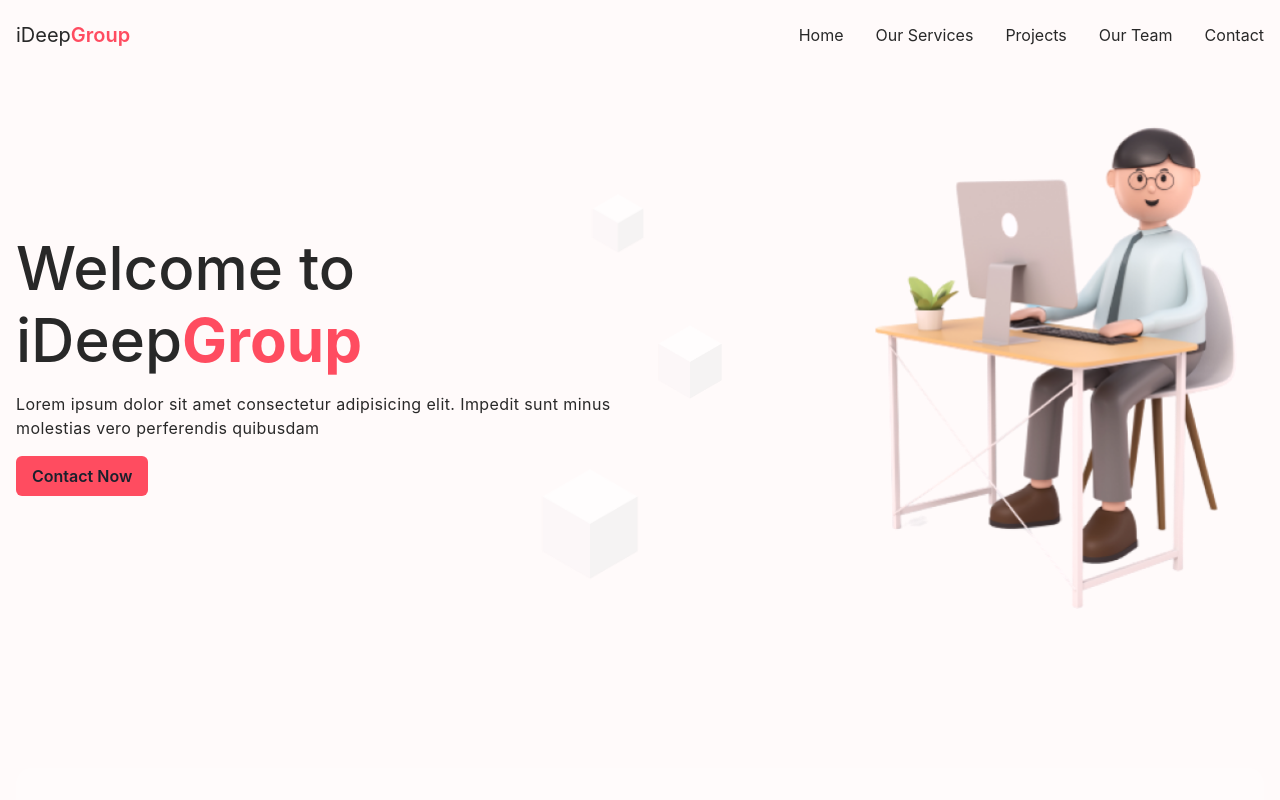
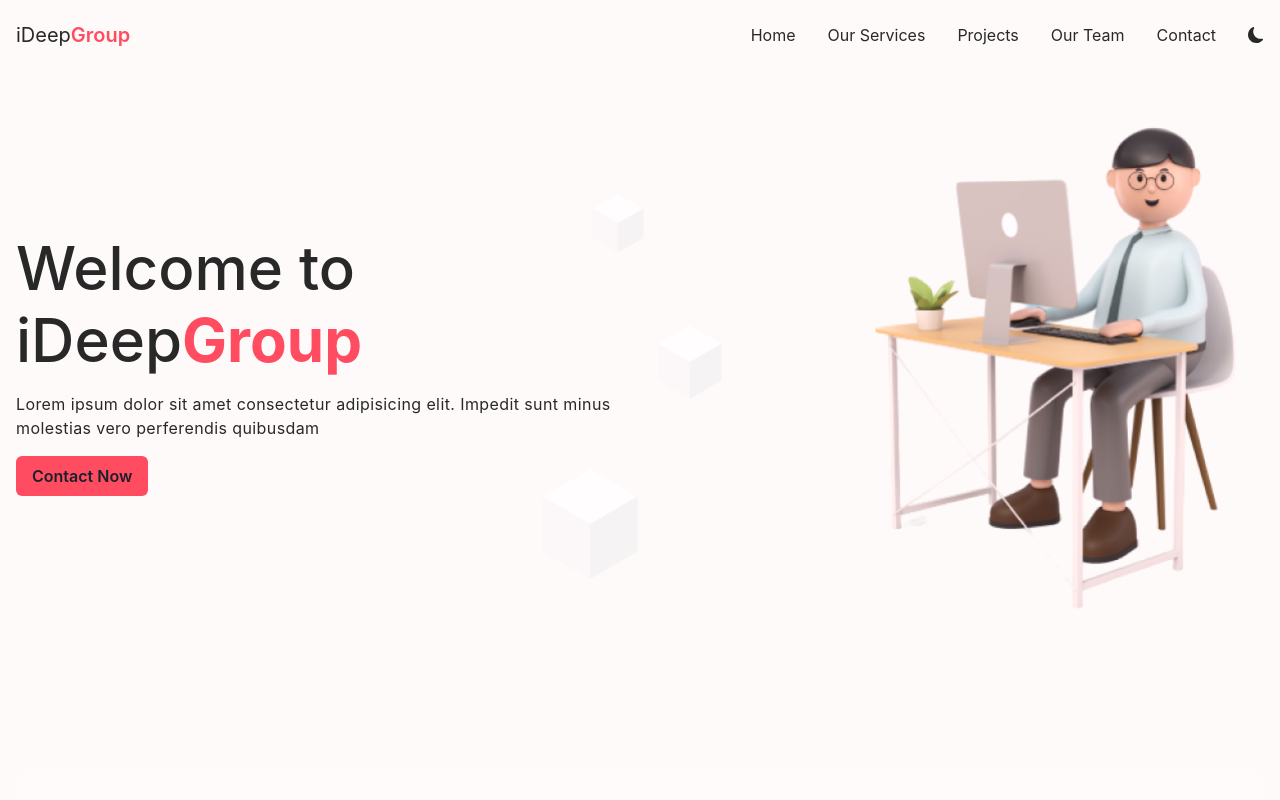
Before and after one commit to madrimovDev/ideebcode, a Next.js app: page / in a window 1280 px wide. Shown: the top 800 px of the page. Built offline with nearby package versions, Linux system fonts and the light colour scheme.

Commit message:
added togglemenu & created bugs :)

```diff
--- a/src/components/navbar/desktopMenu.tsx
+++ b/src/components/navbar/desktopMenu.tsx
@@ -3,9 +3,9 @@ import Link from 'next/link'
 import { useRouter } from 'next/router'
 import React from 'react'
 import menuList from './menuList'
+import ToggleTheme from './ToggleTheme'
 
 const DesktopMenu = () => {
-	const { asPath } = useRouter()
 	return (
 		<Flex align='center' gap='8' display={['none', 'none', 'flex']}>
 			{menuList.map((link) => (
@@ -13,6 +13,7 @@ const DesktopMenu = () => {
 					<Link href={link.href}>{link.name}</Link>
 				</Text>
 			))}
+			<ToggleTheme />
 		</Flex>
 	)
 }
--- /dev/null
+++ b/src/components/navbar/toggleTheme.tsx
@@ -0,0 +1,15 @@
+import React from 'react'
+import { Button, Flex, useColorMode, useColorModeValue } from '@chakra-ui/react'
+import { BsMoonFill, BsSunFill } from 'react-icons/bs'
+
+const ToggleTheme = () => {
+	const { toggleColorMode } = useColorMode()
+	const Icon = useColorModeValue(BsMoonFill, BsSunFill)
+	return (
+		<Flex as='button' justify='center' align='center' onClick={toggleColorMode}>
+			<Icon />
+		</Flex>
+	)
+}
+
+export default ToggleTheme
--- a/src/pages/_app.tsx
+++ b/src/pages/_app.tsx
@@ -7,7 +7,7 @@ const MyApp = ({ Component, pageProps }: AppProps) => {
 	return (
 		<ChakraProvider resetCSS theme={theme}>
 			<Component {...pageProps} />
-			<ColorModeScript initialColorMode='light' />
+			<ColorModeScript initialColorMode='dark' />
 		</ChakraProvider>
 	)
 }
```
